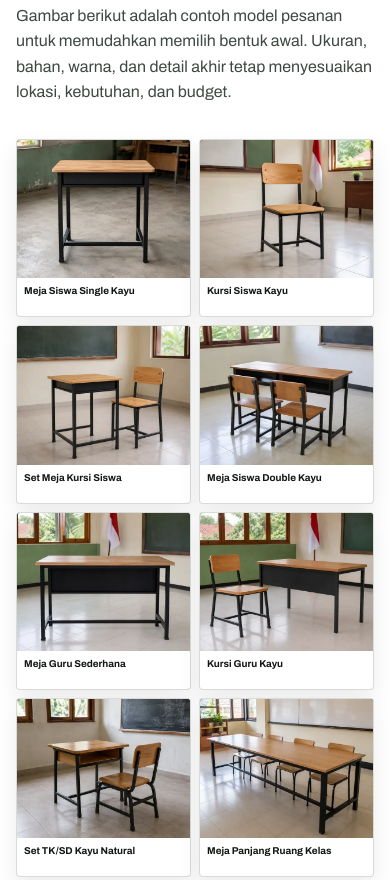
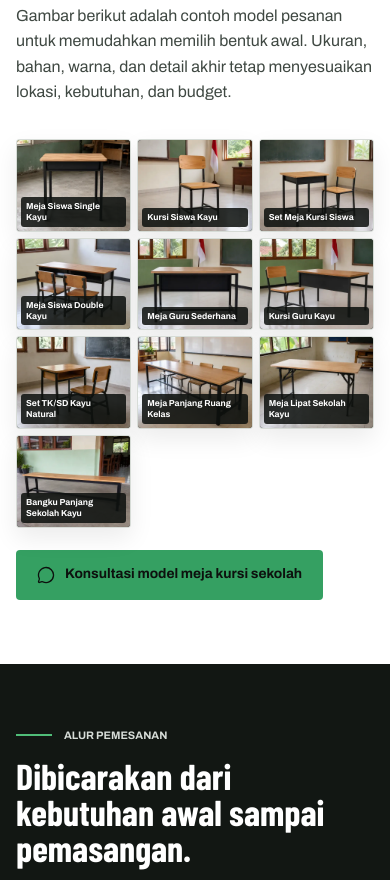
Before and after one commit to nsyrah3/hijaoe-website, a website: page layanan/meja-kursi-sekolah-makassar.html in a window 390 px wide. Shown: the part 2393-3273 px from the top of the page. Drawn offline with nearby package versions, Linux system fonts and the light colour scheme.

Commit message:
fix: tighten service model gallery cards

```diff
--- a/assets/css/styles.css
+++ b/assets/css/styles.css
@@ -1491,6 +1491,7 @@ section[id] {
 }
 
 .service-model-gallery__item {
+  position: relative;
   min-width: 0;
   margin: 0;
   overflow: hidden;
@@ -1510,11 +1511,16 @@ section[id] {
 }
 
 .service-model-gallery__item figcaption {
+  position: absolute;
+  left: 6px;
+  right: 6px;
+  bottom: 6px;
   margin: 0;
-  min-height: 40px;
-  padding: 8px 9px 9px;
-  color: var(--charcoal-900);
-  font-size: 0.68rem;
+  padding: 6px 7px;
+  border-radius: 3px;
+  background: rgba(13, 17, 14, 0.86);
+  color: var(--white);
+  font-size: 0.62rem;
   font-weight: 700;
   line-height: 1.25;
 }
@@ -2006,14 +2012,16 @@ section[id] {
   }
 
   .service-model-gallery {
-    grid-template-columns: repeat(2, minmax(0, 1fr));
-    gap: 8px;
+    grid-template-columns: repeat(3, minmax(0, 1fr));
+    gap: 6px;
   }
 
   .service-model-gallery__item figcaption {
-    min-height: 38px;
-    padding: 7px;
-    font-size: 0.62rem;
+    left: 4px;
+    right: 4px;
+    bottom: 4px;
+    padding: 4px 5px;
+    font-size: 0.54rem;
   }
 
   .project-preview__stage {
```
Also changed, not shown: tests/styles.test.js (+6 -2 lines).
